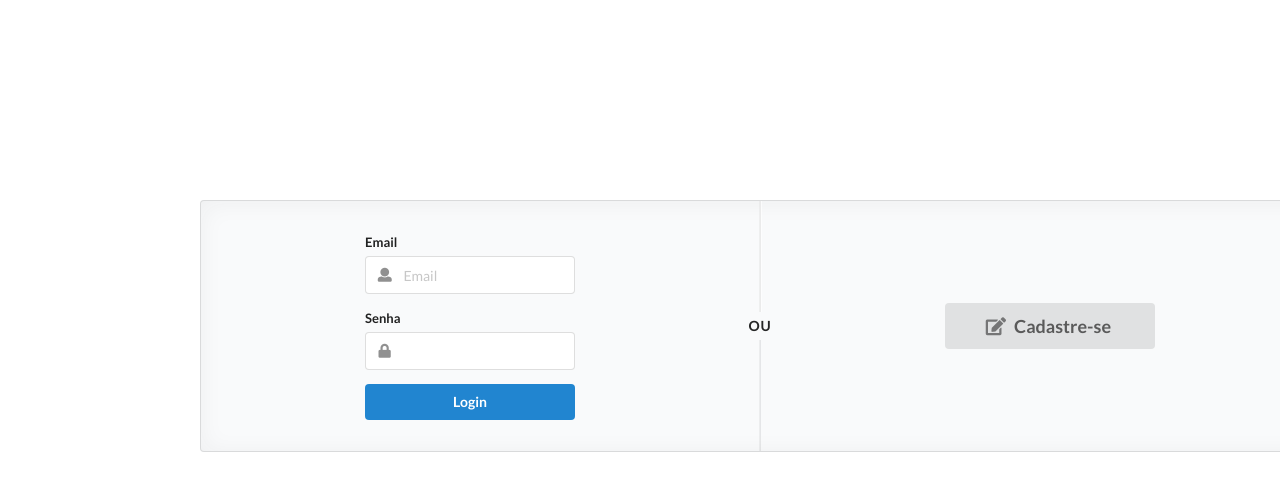
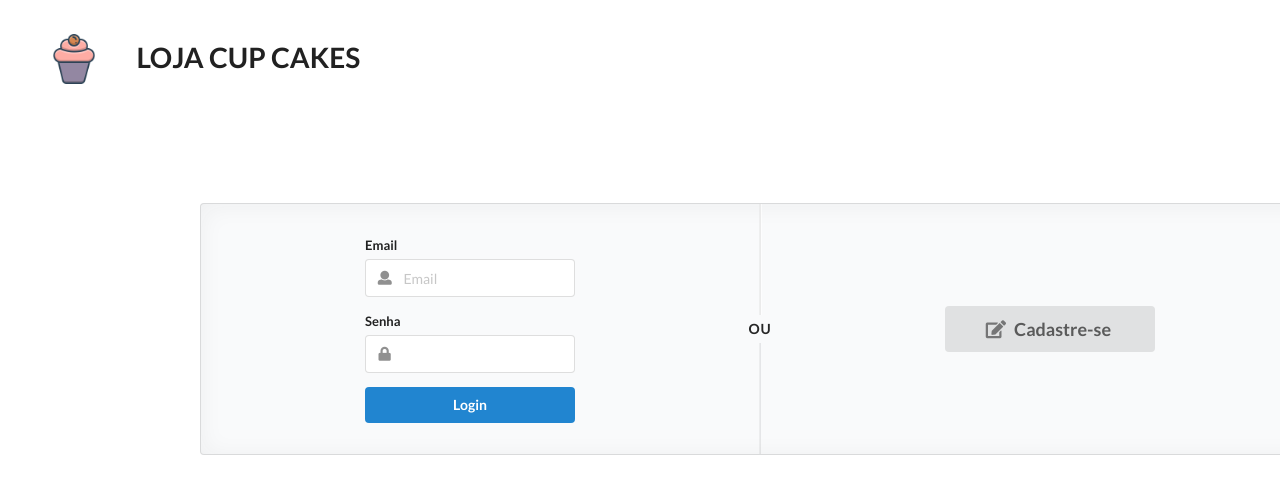
Before and after one commit to oPedroOliveira/lojaccapp, a React (Create React App) app: page /login in a window 1280 px wide. Shown: the top 494 px of the page. Built offline with nearby package versions, Linux system fonts and the light colour scheme.

Commit message:
Insere logo e titulo nas telas de Login e Cadastro

```diff
--- a/src/Components/Cliente/ClienteModify.js
+++ b/src/Components/Cliente/ClienteModify.js
@@ -3,6 +3,7 @@ import './Cliente.css'
 import history from '../../history';
 import api from '../apis';
 import Footer from "../Footer";
+import logo from "../../berry_16134110.png"
 
 const ConfirmaTermos = () => {
 
@@ -83,9 +84,20 @@ class ClienteModify extends React.Component {
 
         return (
             <div>
+                <div>
+                    <div style={{margin: '20px'}} className="ui grid">
+                        <div className="one wide column ">
+                            <a href="http://localhost:3000">
+                                <img id="icone"  src={logo}  alt="icone"/>
+                            </a>
+                        </div>
+                        <div id="titulo" className="six wide column ">
+                            <h1>LOJA CUP CAKES</h1>
+                        </div>
+                    </div>
+                </div>
                 <div id="formulario" className="clienteForm">
                     <div>
-                        <h1 className="ui header">Cadastro Cliente</h1>
                         <form className="ui form">
                             <div className="required field">
                                 <label>Nome</label>
--- a/src/Components/Login.js
+++ b/src/Components/Login.js
@@ -1,6 +1,7 @@
 import React from "react";
 import history from '../history'
 //import api from './apis'
+import logo from "../berry_16134110.png"
 
 class Login extends React.Component{
     constructor(props) {
@@ -46,7 +47,20 @@ class Login extends React.Component{
         const user = this.state.user
 
         return (
-            <div style={{ width: '80em', margin: '200px' }} className="ui placeholder segment">
+            <div>
+                <div>
+                    <div style={{margin: '20px'}} className="ui grid">
+                        <div className="one wide column ">
+                            <a href="http://localhost:3000">
+                                <img id="icone"  src={logo}  alt="icone"/>
+                            </a>
+                        </div>
+                        <div id="titulo" className="six wide column ">
+                            <h1>LOJA CUP CAKES</h1>
+                        </div>
+                    </div>
+                </div>
+                <div style={{ width: '80em', margin: '100px 200px' }} className="ui placeholder segment">
                     <div className="ui two column very relaxed stackable grid">
                         <div className="column">
                             <div className="ui form">
@@ -78,6 +92,7 @@ class Login extends React.Component{
                         Ou
                     </div>
                 </div>
+            </div>
         )
     }
 
```
Lines whose indentation alone changed are shown as unchanged.
